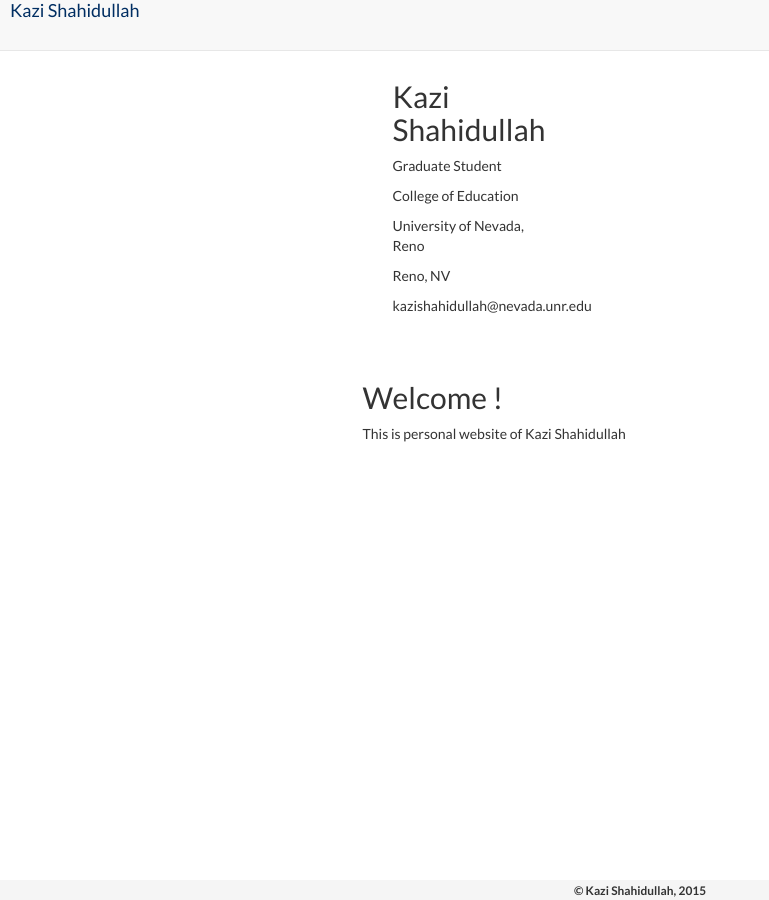
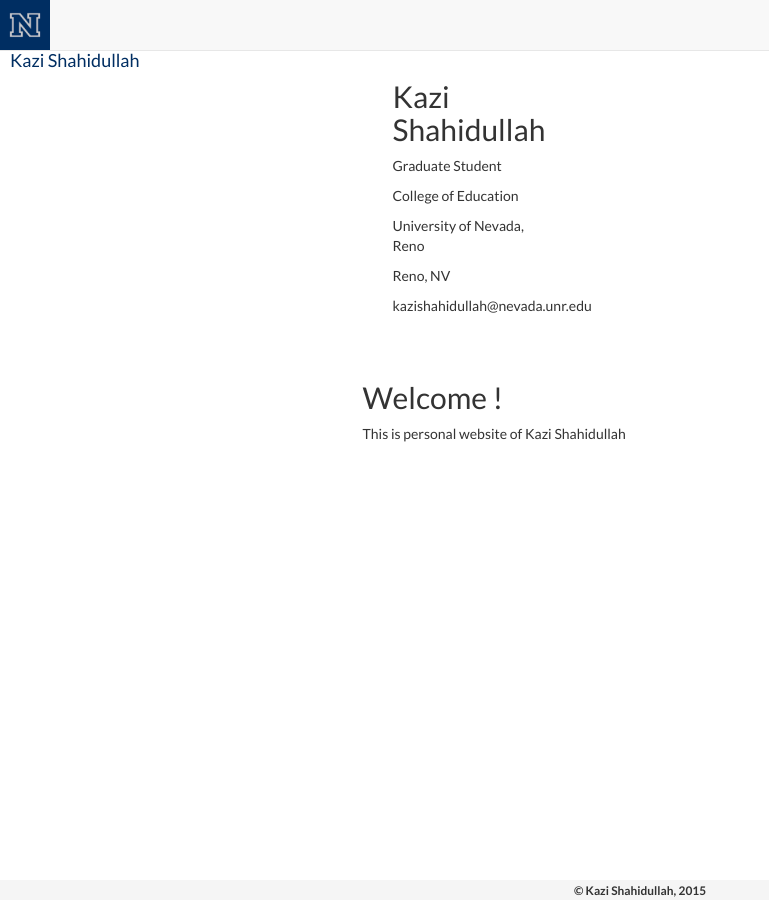
Before and after one commit to kazishahidullah/kazishahidullah.github.io, a Jekyll site: the page built from index.html, in a window 1280 px wide. Shown: the whole page, without its empty margins (0-769 px from the left). Built offline with Jekyll 4.4.1, drawn with Linux system fonts in a browser that asks for light colours; nearby versions of some CDN libraries.

Commit message:
updated logo

```diff
--- a/_includes/header.html
+++ b/_includes/header.html
@@ -9,7 +9,7 @@
           <span class="icon-bar"></span>
         </button>
         <a class="navbar-brand" href="{{ "/" | prepend: site.baseurl }}">
-          <img src="{{site.data.personal.gravatar}}">
+          <img src="{{ "/assets/img/unr.jpg" | prepend: site.baseurl }}">
           <span class="name-holder">{{ site.title }}</span>
         </a>
       </div>
```
Also changed, not shown: assets/img/unr.jpg (added).
